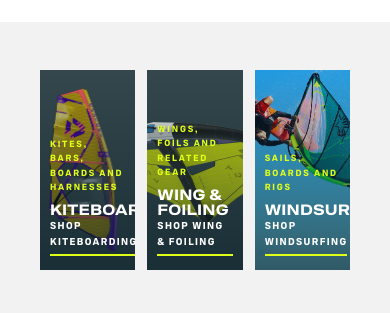
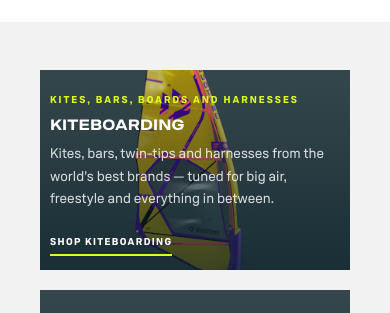
Before and after one commit to william-jordan12/kite-and-wing, a React (Vite) app: page / in a window 390 px wide. Shown: the part 1221-1534 px from the top of the page. Built offline with nearby package versions, Linux system fonts and the light colour scheme; no server answers; a web font is replaced by a local one.

Commit message:
Revert mobile tiles to single column; collapsible category brands in hamburger menu

```diff
--- a/src/components/Header.jsx
+++ b/src/components/Header.jsx
@@ -8,6 +8,7 @@ const TOOLBAR_BRANDS = ['Duotone', 'North', 'Cabrinha', 'Slingshot', 'Reedin', '
 
 export default function Header() {
   const [open, setOpen] = useState(false)
+  const [openCat, setOpenCat] = useState(null)
   const { count } = useCart()
   const location = useLocation()
 
@@ -19,6 +20,10 @@ export default function Header() {
   }, [open])
 
   const close = () => setOpen(false)
+
+  const toggleCat = (id) => {
+    setOpenCat((v) => (v === id ? null : id))
+  }
 
   return (
     <>
@@ -65,13 +70,21 @@ export default function Header() {
               Home
             </Link>
             {CATEGORIES.map((cat) => (
-              <div className="nav-item" key={cat.id}>
+              <div className={`nav-item ${openCat === cat.id ? 'is-open' : ''}`} key={cat.id}>
                 <NavLink
                   to={`/shop/${cat.id}`}
                   className={({ isActive }) => `nav-link ${isActive ? 'active' : ''}`}
-                  onClick={close}
+                  onClick={(e) => {
+                    if (window.innerWidth <= 1100) {
+                      e.preventDefault()
+                      toggleCat(cat.id)
+                    } else {
+                      close()
+                    }
+                  }}
                 >
                   {cat.name}
+                  <span className="nav-caret" aria-hidden="true" />
                 </NavLink>
                 <div className="dropdown">
                   <p className="dropdown-title">Shop by brand</p>
@@ -85,6 +98,9 @@ export default function Header() {
                         {brand}
                       </Link>
                     ))}
+                    <Link to={`/shop/${cat.id}`} onClick={close}>
+                      All {cat.name}
+                    </Link>
                   </div>
                 </div>
               </div>
--- a/src/styles/index.css
+++ b/src/styles/index.css
@@ -443,6 +443,10 @@ h6 {
 
 .nav-item {
   position: relative;
+}
+
+.nav-caret {
+  display: none;
 }
 
 .nav-item:hover .dropdown {
@@ -2362,6 +2366,27 @@ h6 {
     font-size: 16px;
     color: #fff;
     border-bottom: 1px solid rgba(255, 255, 255, 0.1);
+    display: flex;
+    align-items: center;
+    justify-content: space-between;
+    gap: 12px;
+  }
+
+  .nav-caret {
+    display: inline-block;
+    flex-shrink: 0;
+    width: 8px;
+    height: 8px;
+    border-right: 2px solid currentColor;
+    border-bottom: 2px solid currentColor;
+    transform: rotate(45deg);
+    transition: transform 0.2s ease;
+    margin-top: -4px;
+  }
+
+  .nav-item.is-open .nav-caret {
+    transform: rotate(-135deg);
+    margin-top: 4px;
   }
 
   .nav-link::after {
@@ -2374,13 +2399,21 @@ h6 {
 
   .dropdown {
     position: static;
-    opacity: 1;
-    visibility: visible;
+    opacity: 0;
+    visibility: hidden;
     transform: none;
     box-shadow: none;
     min-width: 0;
+    padding: 0;
+    background: transparent;
+    display: none;
+  }
+
+  .nav-item.is-open .dropdown {
+    display: block;
+    opacity: 1;
+    visibility: visible;
     padding: 6px 0 12px 8px;
-    background: transparent;
   }
 
   .dropdown-title {
@@ -2403,24 +2436,7 @@ h6 {
 
 @media (max-width: 900px) {
   .story-tiles {
-    grid-template-columns: repeat(3, 1fr);
-    gap: 12px;
-  }
-  .story-tile {
-    min-height: 260px;
-  }
-  .story-tile__body {
-    padding: 18px 14px;
-  }
-  .story-tile__tag {
-    font-size: 9px;
-    margin-bottom: 8px;
-  }
-  .story-tile h3 {
-    font-size: 20px;
-  }
-  .story-tile p {
-    display: none;
+    grid-template-columns: 1fr;
   }
   .reviews-grid {
     grid-template-columns: repeat(2, 1fr);
@@ -2523,6 +2539,18 @@ h6 {
   .story-tile__link {
     font-size: 10px;
   }
+  .story-tile {
+    min-height: 200px;
+  }
+  .story-tile__body {
+    padding: 14px 10px;
+  }
+  .story-tile h3 {
+    font-size: 15px;
+  }
+  .story-tile__link {
+    font-size: 10px;
+  }
   .product-grid {
     gap: 12px;
   }
```
